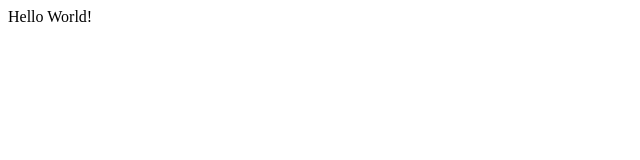
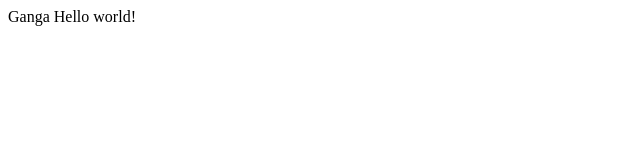
Before and after one commit to Ganga-15/Webpage, a plain HTML site: page index.html in a window 1280 px wide. Shown: the full height of the page, 0-640 px from the left. Drawn offline with Linux system fonts and the light colour scheme.

Commit message:
Add files via upload

```diff
--- a/index.html
+++ b/index.html
@@ -16,7 +16,9 @@
 
 <body>
 
-    Hello World!
+    Ganga
+    Hello world!
+
 
 </body>
 
```
